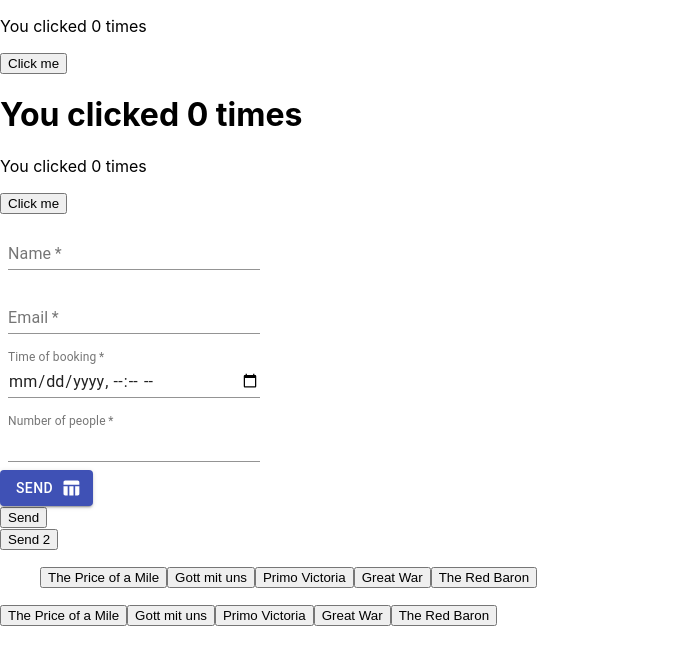
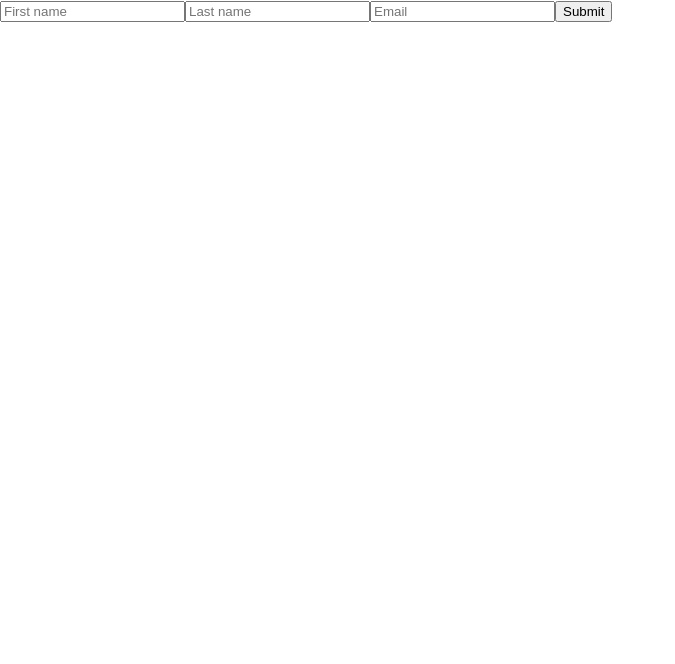
Before and after one commit to R-Andrea/react, a React (Create React App) app: page / in a window 1280 px wide. Shown: the top 664 px of the page, without its empty margins (0-675 px from the left). Built offline with nearby package versions, Linux system fonts and the light colour scheme.

Commit message:
clean branch up

```diff
--- a/src/App.js
+++ b/src/App.js
@@ -1,47 +1,14 @@
 import "./App.css";
-import Button from "./components/button/button";
-import Booking from "./components/form/booking/booking"
-import Counter from "./components/counter/counterF";
-import CounterC from "./components/counter/counterC"
+import ContactForm from "./components/form/booking/contactForm/contactForm";
 
 
 
 function App() {
 
-  const songs = ["The Price of a Mile", "Gott mit uns", "Primo Victoria", "Great War", "The Red Baron"];
-
-  //Return songs as an unordered list
-  // function List (props) {
-  //   const list = songs.map((song)=> <li>{song}</li>);
-  //   return (list)
-  // }
-
-  function List () {
-    const listButtons = songs.map((song, i)=> <Button key={i.toString()} text={song}></Button>)
-    return (listButtons)
-  }
-
-
   return (
     <>
-      <Counter />
-      <CounterC />
-      <Booking />
-      <div className="form">
-        <Button text="Send"/>
-      </div>
-      <div className="form2">
-      <Button text="Send 2"/>
-      </div>
-      <ul><List></List></ul>
+      <ContactForm />
 
-      <div className="form4">
-        {songs.map(
-          function(song, index) {
-            return(<Button key={index.toString()} text={song}></Button>)
-          }
-        )}
-      </div>
     </>
   );
 }
--- a/src/components/button/button.js
+++ /dev/null
@@ -1,74 +0,0 @@
-import React from "react";
-import "./button.css";
-import { useState } from "react";
-
-function Button(props) {
-  let timeOut;
-  let prevHTML;
-
-  function clickHappened(text, f) {
-    console.log(prevHTML);
-    console.log(text, f);
-
-    const goodHTML = "Goodbye";
-
-    if (text !== goodHTML) {
-      prevHTML = text;
-      f(goodHTML);
-      timeOut = setTimeout(() => f(prevHTML), 3000);
-    } else {
-      clearTimeout(timeOut);
-      f(prevHTML);
-    }
-  }
-
-  let [text, setText] = useState(props.text);
-
-  return (
-    <button
-      onClick={() => {
-        clickHappened(text, setText);
-      }}
-    >
-      {text}
-    </button>
-  );
-}
-
-export default Button;
-
-//Above: button text change on click with timeout solved with state change
-
-//Below: button text change on click with timeout solved with pure js function
-
-// import React from 'react';
-// import './button.css';
-
-// let timeOut;
-// let prevHTML;
-
-// function clickHappened(e) {
-
-//     console.log(prevHTML)
-
-//     const goodHTML = "Goodbye";
-
-//     if (e.target.innerHTML !== goodHTML) {
-//         prevHTML = e.target.innerHTML;
-//         e.target.innerHTML = goodHTML;
-//         timeOut = setTimeout(()=>e.target.innerHTML = prevHTML, 3000);
-//     } else {
-//         clearTimeout(timeOut);
-//         e.target.innerHTML = prevHTML;
-//     }
-
-// }
-
-// function Button(props) {
-
-//     return (
-//         <button onClick={clickHappened}>{props.text}</button>
-//     );
-// }
-
-// export default Button
--- a/src/components/counter/counterC.jsx
+++ /dev/null
@@ -1,31 +0,0 @@
-import React from "react";
-
-class counterC extends React.Component {
-    constructor(props) { //constructor method is used so we can create new objects based on this schema
-      super(props); //with super we pass counterC props back to the main object that it extends(react component)
-      this.state = { //.this - is the CounterC class object, here we add a new state to our object's props
-        count: 0
-      };
-    }
-
-
-    componentDidMount() {
-      document.title = `You clicked ${this.state.count} times`;
-    }
-    componentDidUpdate() {
-      document.title = `You clicked ${this.state.count} times`;
-    }
-
-    render() {
-      return (
-        <div>
-          <p>You clicked {this.state.count} times</p>
-          <button onClick={() => this.setState({ count: this.state.count + 1 })}>
-            Click me
-          </button>
-        </div>
-      );
-    }
-  }
-
-  export default counterC;
--- a/src/components/counter/counterF.jsx
+++ /dev/null
@@ -1,24 +0,0 @@
-import React, { useState, useEffect } from 'react';
-
-function Counter() {
-  const [count, setCount] = useState(0);
-
-  // Similar to componentDidMount and componentDidUpdate:
-  useEffect(() => {
-    // Update the document title using the browser API
-    document.title = `You clicked ${count} times`;
-  });
-
-  return (
-    <div>
-      <p>You clicked {count} times</p>
-      <button onClick={() => setCount(count + 1)}>
-        Click me
-      </button>
-
-      <h1>You clicked {count} times</h1>
-    </div>
-  );
-}
-
-export default Counter;
--- a/src/components/form/booking/booking.jsx
+++ /dev/null
@@ -1,85 +0,0 @@
-import React from 'react';
-import { useState } from 'react';
-import TextField from '@material-ui/core/TextField';
-import { makeStyles } from '@material-ui/core/styles';
-import Button from '@material-ui/core/Button';
-import TableChartIcon from '@material-ui/icons/TableChart';
-
-
-const useStyles = makeStyles((theme) => ({
-  root: {
-    '& .MuiTextField-root': {
-      margin: theme.spacing(1),
-      width: '25ch',
-    },
-  },
-}));
-
-export default function Booking() {
-    const classes = useStyles();
-
-    const [baseError, setError] = useState(null);
-    const [text, setText] = useState("")
-
-    function validateMail(e) {
-
-        let inputMail = e.target.value;
-        const regexMail = /^(([^<>()[\]\\.,;:\s@"]+(\.[^<>()[\]\\.,;:\s@"]+)*)|(".+"))@((\[[0-9]{1,3}\.[0-9]{1,3}\.[0-9]{1,3}\.[0-9]{1,3}])|(([a-zA-Z\-0-9]+\.)+[a-zA-Z]{2,}))$/
-        console.log(inputMail);
-        if (regexMail.test(inputMail) === false) {
-           setError(true);
-           setText("Invalid email address")
-        } else  {
-          setError(null);
-          setText("")
-        }
-        console.log(regexMail.test(inputMail));
-    }
-
-
-
-    return (
-      <form className={classes.root} noValidate autoComplete="off">
-        <div>
-          <TextField required id="standard-required" label="Name" />
-        </div>
-        <div>
-          <TextField required id="standard-required" label="Email" type="email" onBlur={validateMail}  error={baseError} helperText={text}  />
-        </div>
-        <div>
-        <TextField
-          required
-          id="datetime-local"
-          label="Time of booking"
-          type="datetime-local"
-          className={classes.textField}
-          InputLabelProps={{
-            shrink: true,
-          }}
-        />
-        </div>
-        <div>
-          <TextField
-            required
-            id="outlined-number"
-            label="Number of people"
-            type="number"
-            InputLabelProps={{
-              shrink: true,
-            }}
-          />
-        </div>
-        <div>
-            <Button
-            variant="contained"
-            color="primary"
-            className={classes.button}
-            endIcon={<TableChartIcon>send</TableChartIcon>}
-            type="submit"
-        >
-            Send
-        </Button>
-        </div>
-      </form>
-    );
-  }
--- /dev/null
+++ b/src/components/form/booking/contactForm/contactForm.jsx
@@ -0,0 +1,38 @@
+import React, { useState, useEffect } from 'react';
+
+function ContactForm() {
+
+  const [formSubmit, setFormSubmit] = useState(false)
+
+  useEffect(() => {
+    function logBooking(e) {
+        let array = Array.from(e.target)
+
+        console.log(array.map((input) => input.value))
+        //console.log(e.target)
+    } //separate function allows this to be called on event listener
+
+    document.addEventListener("submit", logBooking) //works b/c useEffect also runs on first render
+    console.log(formSubmit)
+
+    return () => {
+        document.removeEventListener("submit", logBooking) //prevents addEventListeners from piling up after each state change
+    }
+
+  },[formSubmit] ); //formSubmit:  this useEffect is called only when formSubmit state changes
+
+  return (
+    <div>
+
+        <form onSubmit={(e) => {e.preventDefault();}}>
+            <input placeholder="First name"></input>
+            <input placeholder="Last name"></input>
+            <input placeholder="Email"></input>
+            <button type="submit" onClick={ ()=>{ setFormSubmit(true)} }>Submit</button>
+        </form>
+      {/*  onClick arrow function prevents state change on render */}
+    </div>
+  );
+}
+
+export default ContactForm;
```
Also changed, not shown: src/components/button/button.css (deleted).
